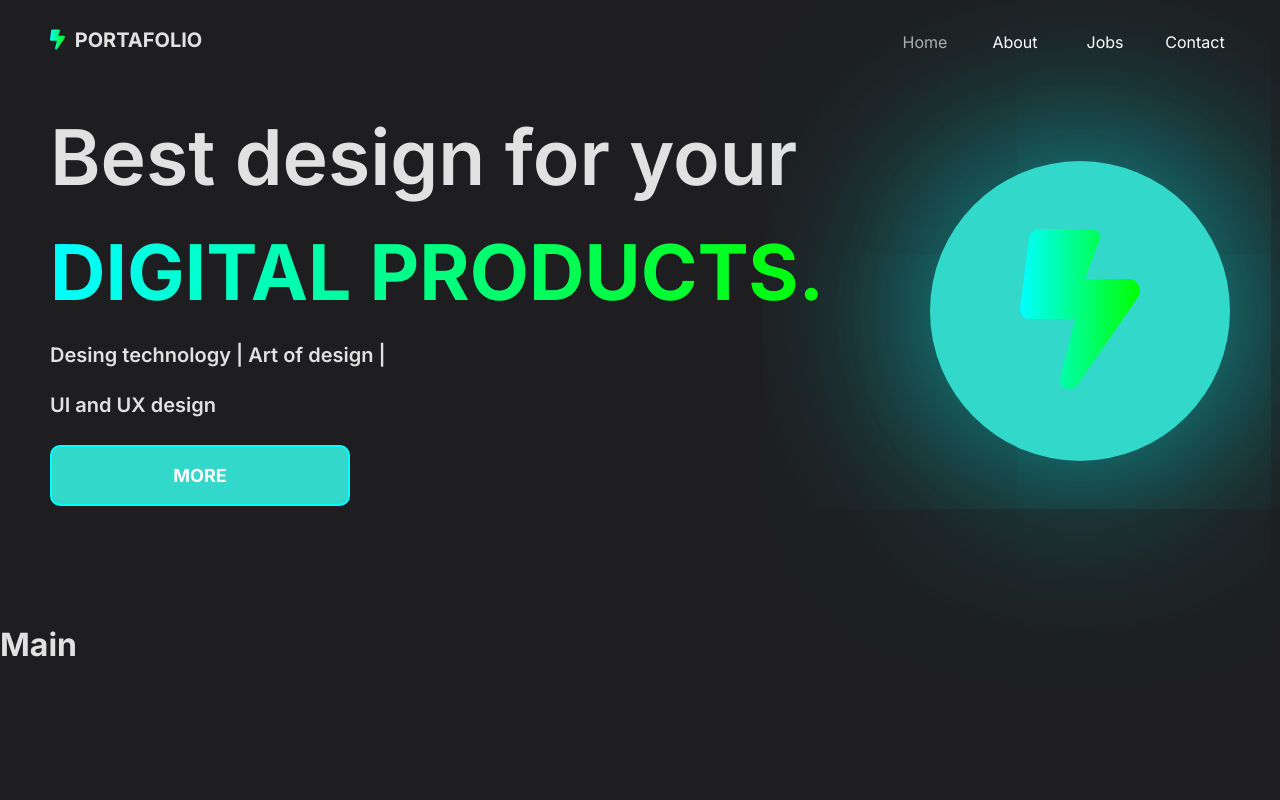
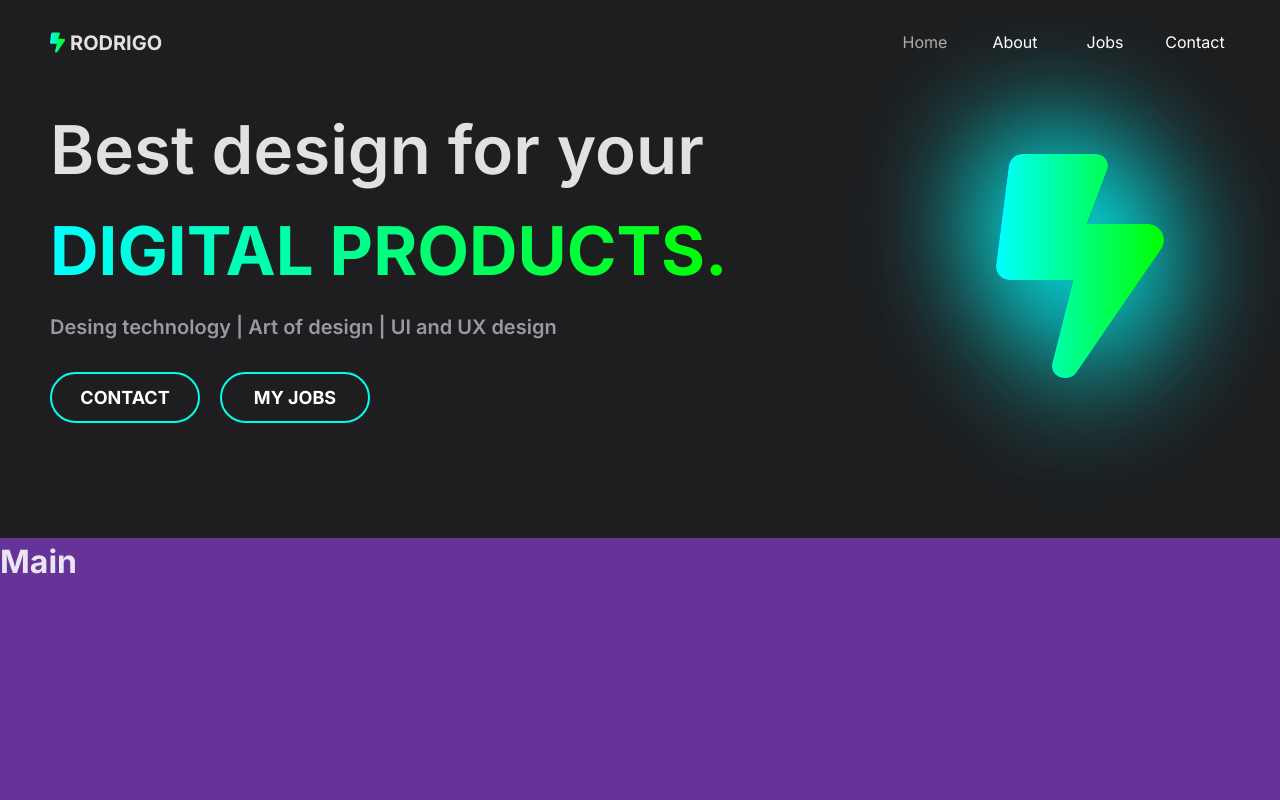
Before and after one commit to RodrigoLaime/portfolio-vite, a React (Vite) app: page / in a window 1280 px wide. Shown: the top 800 px of the page. Built offline with nearby package versions, Linux system fonts and the light colour scheme.

Commit message:
modifie logo icon text-shadown

```diff
--- a/src/components/Menu.jsx
+++ b/src/components/Menu.jsx
@@ -51,7 +51,7 @@ const Menu = () => {
   return (
     <div id='menuN' className={navbarMenu ? 'container-nav scroll-y' : 'container-nav'}>
       <nav className='menu-nav' id='menu-nav'>
-        <h4 className='menu-h4'><a className='logo-one' href="/"><i className="fa-solid fa-bolt-lightning"></i></a> PORTAFOLIO</h4>
+        <h4 className='menu-h4'><a className='logo-one' href="/"><i className="fa-solid fa-bolt-lightning"></i></a> RODRIGO</h4>
 
         <div className='container-icon-menu'>
           <div onClick={click} className='menu1' id='menu1'>
--- a/src/home/Header.jsx
+++ b/src/home/Header.jsx
@@ -13,18 +13,27 @@ const Header = () => {
             <h1>Best design for your <br /> <span>DIGITAL PRODUCTS.</span></h1>
             <ul>
               {/* <li>Hello I am Laime Rodrigo front-end developer</li> */}
-              <li>Desing technology | Art of design |</li>
-              <li>UI and UX design</li>
+              <li>Desing technology | Art of design | UI and UX design</li>
             </ul>
-            <Link className='header-button' to={'/'}>
-              <div className='a-header'>
-                MORE
-              </div>
-            </Link>
+            <div className='container-button-header'>
+              <Link className='header-button' to={'/'}>
+                <div className='a-header'>
+                  CONTACT
+                </div>
+              </Link>
+              <Link className='header-button' to={'/'}>
+                <div className='a-header'>
+                  MY JOBS
+                </div>
+              </Link>
+            </div>
           </div>
         </section>
         <section className='container-logo'>
-          <div className='logo-header'><a className='logo-a' href="#"><i className="fa-solid fa-bolt-lightning"></i></a></div>
+          <div className='logo-header'>
+            <a className='logo-a' href="#"><i className="fa-solid fa-bolt-lightning"></i></a>
+            <a className='logo-a-two' href="#"><i className="fa-solid fa-bolt-lightning"></i></a>
+          </div>
         </section>
       </div>
       {/* <div className='horizont-header'>
--- a/src/styles/header.css
+++ b/src/styles/header.css
@@ -1,5 +1,4 @@
 .header {
-    /* height: 1000px; */
   padding-top: 100px;
 }
 
@@ -10,14 +9,11 @@
   padding: 0 30px;
 }
 
-/* .header-text {
-    background-color: saddlebrown;
-} */
-
 .header-text h1 {
-    /* font-size: 3rem; */
   font-size: 10vw;
   font-weight: 600;
+  padding: 0 45px;
+  text-align: center;
 }
 
 .header-text h1 span {
@@ -31,7 +27,9 @@
 .header-text div ul li {
   font-size: 1rem;
   list-style: none;
-    padding: 10px 0;
+  padding: 10px 45px;
+  text-align: center;
+  color: #ebebf599;
   font-weight: 600;
 }
 
@@ -41,52 +39,51 @@
 }
 
 .header-text div .header-button .a-header {
-    background-color: #32d9cb;
-    padding: 15px;
-    border-radius: 10px;
+  background-color: #1e1e20;
+  padding: 10px;
+  border-radius: 100px;
   margin: 15px auto;
-    margin-bottom: 70px;
-    border: 2px solid #00FFFF;
+  margin-bottom: 30px;
+  border: 2px solid #00ffea;
   width: 100%;
-    max-width: 575px;
-    min-width: 250px;
+  /* max-width: 575px; */
+  min-width: 150px;
   text-align: center;
   font-weight: bold;
   font-size: 18px;
   transition: 0.5s ease;
 }
 
-.header-text div .header-button .a-header:hover {
-    box-shadow: 0px 0px 50px 4px rgba(0, 255, 255, 0.75);
-    -webkit-box-shadow: 0px 0px 50px 4px rgba(0, 255, 255, 0.75);
-    -moz-box-shadow: 0px 0px 50px 4px rgba(0, 255, 255, 0.75);
+.header-text div .header-button .a-header:active {
+  background-color: #00ffea;
 }
 
-/* .container-logo {
-    width: 100%;
-    position: relative;
-} */
-
 .logo-header {
-    background: #32d9cb;
   display: flex;
   justify-content: center;
   align-items: center;
   width: 300px;
   height: 300px;
-    border-radius: 100%;
-    box-shadow: 0px 0px 200px 0px rgba(0, 255, 255, 0.75);
-    -webkit-box-shadow: 0px 0px 200px 0px rgba(0, 255, 255, 0.75);
-    -moz-box-shadow: 0px 0px 200px 0px rgba(0, 255, 255, 0.75);
   z-index: -1;
+  position: relative;
 }
 
 .logo-header .logo-a {
+  /* este agrega sombra a imagenes png
+    filter: drop-shadow(20px, 20px, 20px rgba(255, 255, 255, 0.75)); */
+  text-shadow: 3px 3px 0px#00ffff00,
+    -10px -10px 130px #00FFFF,
+    10px 10px 130px #00FFFF;
+  font-size: 10rem;
+}
+
+.logo-header .logo-a-two {
+  position: absolute;
+  font-size: 10rem;
   background: #00FF00;
   background: linear-gradient(to left, #00FF00 0%, #00FFFF 100%);
   -webkit-background-clip: text;
   -webkit-text-fill-color: transparent;
-    font-size: 10rem;
 }
 
 /* library */
@@ -116,10 +113,17 @@
     fill: #252529
 } */
 
+@media (min-width: 375px) {
+  .container-button-header {
+    width: 100%;
+    display: flex;
+    gap: 20px;
+    justify-content: center;
+  }
+}
+
 @media (min-width: 575px) {
   .header-text h1 {
-        /* font-size: 3rem; */
-        /* font-size: 7vh; */
     font-size: 6vw;
   }
 
@@ -128,12 +132,27 @@
   }
 
   .header-text div .header-button .a-header {
+    width: 100%;
     max-width: 300px;
+  }
+
+  .header-text div .header-button .a-header:hover {
+    box-shadow: 0px 0px 50px 4px rgba(0, 255, 255, 0.75);
+    -webkit-box-shadow: 0px 0px 50px 4px rgba(0, 255, 255, 0.75);
+    -moz-box-shadow: 0px 0px 50px 4px rgba(0, 255, 255, 0.75);
+  }
+
+  .logo-header .logo-a {
+    font-size: 14rem;
+  }
+
+  .logo-header .logo-a-two {
+    font-size: 14rem;
   }
 }
 
 @media (min-width: 775px) {
-    /* s */
+
   .container-header {
     padding: 0 50px;
     padding-bottom: 100px;
@@ -141,7 +160,31 @@
     justify-content: space-between;
   }
 
+  .header-text h1 {
+    padding: 0;
+    text-align: left;
+  }
+
+  .header-text div ul li {
+    padding: 10px 100px 15px 0px;
+    text-align: left;
+  }
+
+  .container-button-header {
+    width: 100%;
+    display: flex;
+    gap: 20px;
+    justify-content: left;
+  }
+
   .header-text div .header-button .a-header {
     margin: 15px 0;
   }
 }
+
+
+@media (min-width: 1150px) {
+  .header-text h1 {
+    font-size: 4.2rem;
+  }
+}
--- a/src/styles/main.css
+++ b/src/styles/main.css
@@ -1,3 +1,4 @@
 .main{
     height: 100vh;
+    background-color: rebeccapurple;
 }
--- a/src/styles/menu.css
+++ b/src/styles/menu.css
@@ -24,6 +24,8 @@
 
 .menu-nav .menu-h4 {
   font-size: 20px;
+  display: flex;
+  align-items: center;
 }
 
 .menu-nav .menu-h4 .logo-one {
```
Lines whose indentation alone changed are shown as unchanged.
